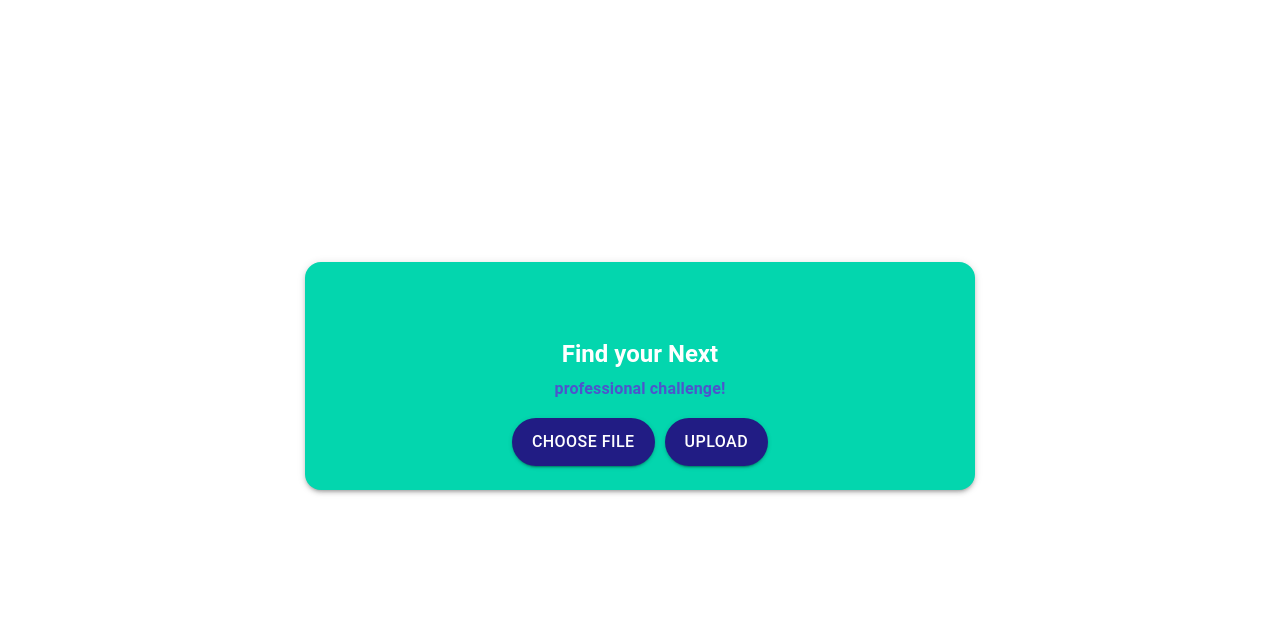
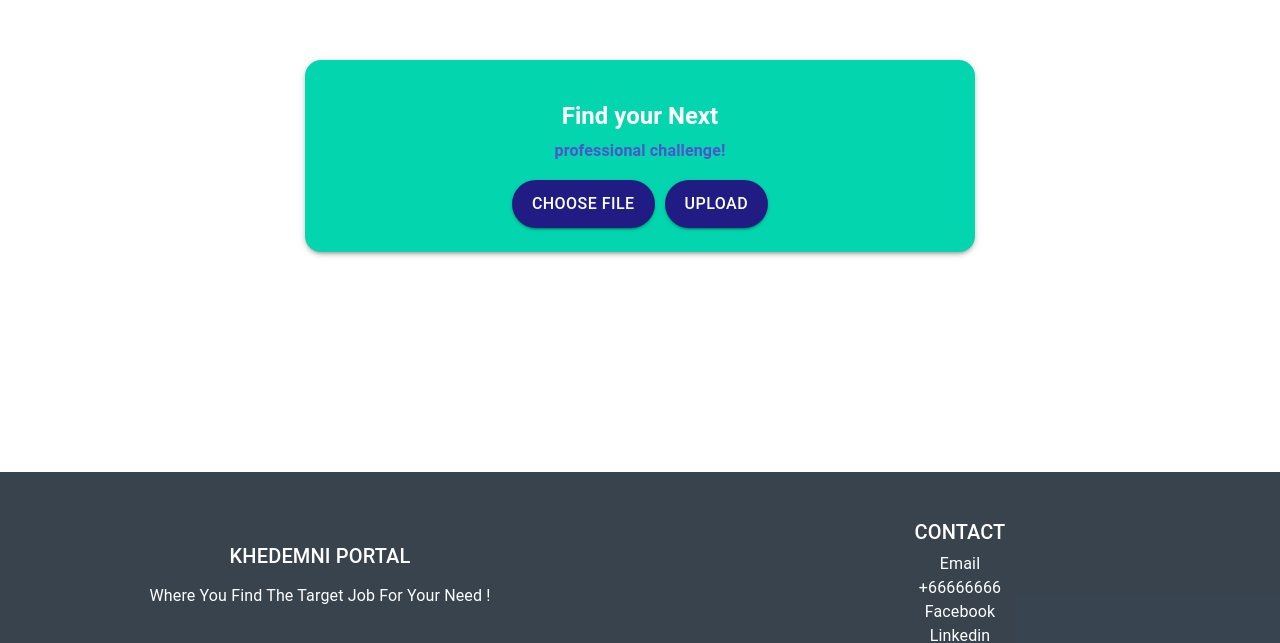
Before and after one commit to amiraBENMOU/khedemni_platform, a React (Create React App) app: page /openPositions in a window 1280 px wide. Shown: the part 677-1320 px from the top of the page. Built offline with nearby package versions, Linux system fonts and the light colour scheme; no server answers.

Commit message:
Refactor UploadPdf component: adjust layout height, remove unused elements, and improve file name display

```diff
--- a/src/Pages/openPositions/uploadPdf.js
+++ b/src/Pages/openPositions/uploadPdf.js
@@ -41,7 +41,7 @@ const UploadPdf = () => {
   };
 
   return (
-    <Box display="flex" justifyContent="center" alignItems="center" minHeight="100vh"  minWidth={'80vw'}>
+    <Box display="flex" justifyContent="center" alignItems="center" minHeight="50vh"  minWidth={'80vw'} pb={5}>
     <Card
         sx={{
             backgroundColor: '#03D6AE',
@@ -56,17 +56,6 @@ const UploadPdf = () => {
     >
        <CardContent>
 
-                    <Box display="flex" justifyContent="center" mb={2}>
-
-                        <Box
-                            sx={{
-                                width: 50,
-                                height: 20,
-                                borderRadius: 2,
-                            }}
-                        />
-
-                    </Box>
 
                     <Typography variant="h5" fontWeight="bold">
                         Find your Next  <br />
@@ -92,7 +81,7 @@ const UploadPdf = () => {
                 Choose File
               </Button>
             </label>
-            {fileName && <Typography variant="body2" mt={2} color="white">{fileName}</Typography>}
+
             <Button
               variant="contained"
               type="submit"
@@ -102,6 +91,7 @@ const UploadPdf = () => {
             >
               Upload
             </Button>
+            {fileName && <Typography variant="body2" mt={2} color="white">{fileName}</Typography>}
           </form>
           {isSuccess && <p>File uploaded successfully!</p>}
           {isError && <p>Error uploading file: {error.message}</p>}
```
